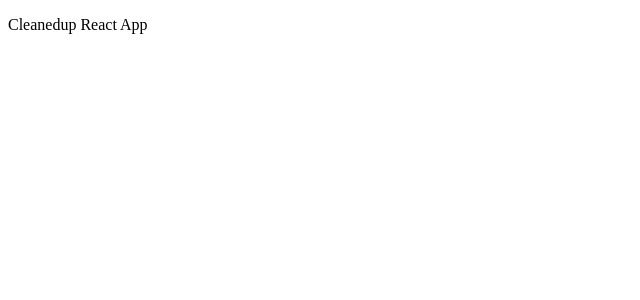
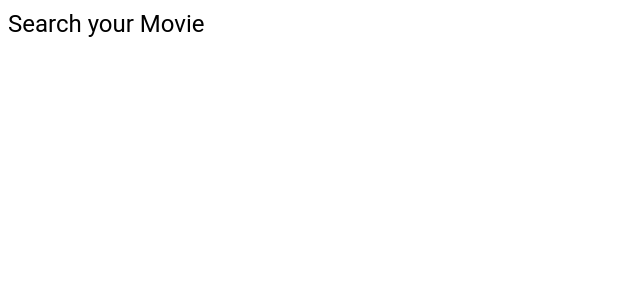
Before and after one commit to matekaszas13/find-movies, a React (Create React App) app in the folder frontend/: page / in a window 1280 px wide. Shown: the top 300 px of the page, without its empty margins (0-640 px from the left). Built offline with nearby package versions, Linux system fonts and the light colour scheme.

Commit message:
Feat: Add Landing component to App.jsx

```diff
--- a/frontend/src/App.jsx
+++ b/frontend/src/App.jsx
@@ -1,11 +1,10 @@
-import React from 'react';
-import './App.css';
+import React from "react";
+import "./App.css";
+import Landing from "./components/landing/Landing";
 
 function App() {
   return (
-    <p>
-      Cleanedup React App
-    </p>
+    <Landing/>
   );
 }
 
```
